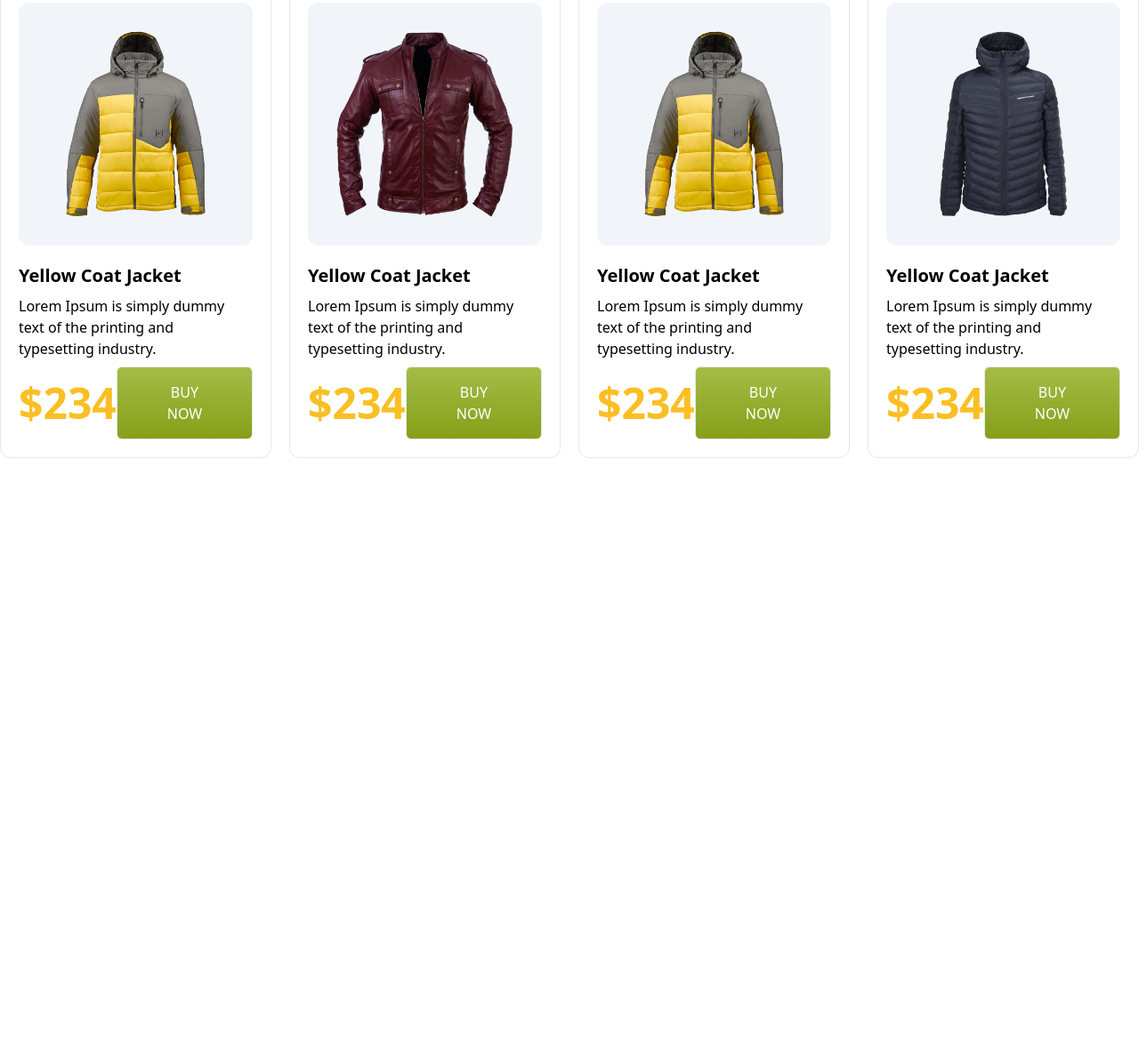
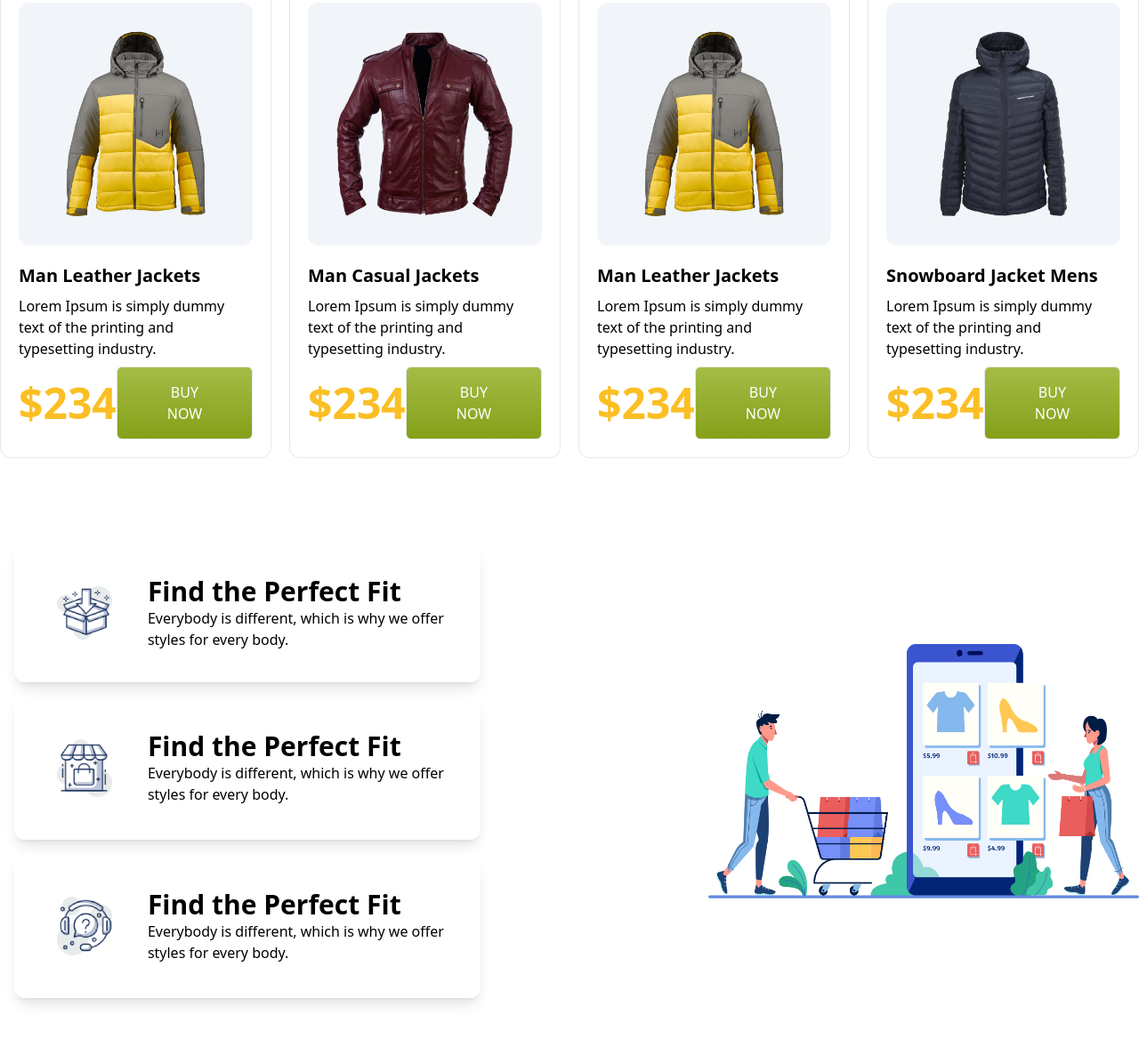
Before and after one commit to sabbirsami/penguin-fashion, a plain HTML site: page index.html in a window 1280 px wide. Shown: the part 1628-2796 px from the top of the page at 89% size. Before the commit the page ends 2143 px from the top, so only its background shows below. Drawn offline with nearby package versions, Linux system fonts and the light colour scheme.

```diff
--- a/index.html
+++ b/index.html
@@ -39,7 +39,7 @@
                 >
                     <div class="banner-text space-y-6">
                         <h1
-                            class="font-semibold text-8xl text-amber-400 heading-font"
+                            class="font-semibold text-7xl text-amber-400 heading-font"
                         >
                             Be the Penguins <br />
                             <span class="text-neutral-950">of Winter</span>
@@ -108,7 +108,7 @@
                         </div>
                         <div class="jacket-text space-y-2">
                             <h2 class="text-xl font-semibold">
-                                Yellow Coat Jacket
+                                Woman Leather Jacket
                             </h2>
                             <p>
                                 Lorem Ipsum is simply dummy text of the printing
@@ -137,9 +137,7 @@
                             />
                         </div>
                         <div class="jacket-text space-y-2">
-                            <h2 class="text-xl font-semibold">
-                                Yellow Coat Jacket
-                            </h2>
+                            <h2 class="text-xl font-semibold">Ladies Jacket</h2>
                             <p>
                                 Lorem Ipsum is simply dummy text of the printing
                                 and typesetting industry.
@@ -168,7 +166,7 @@
                         </div>
                         <div class="jacket-text space-y-2">
                             <h2 class="text-xl font-semibold">
-                                Yellow Coat Jacket
+                                Woman Red Jacket
                             </h2>
                             <p>
                                 Lorem Ipsum is simply dummy text of the printing
@@ -208,7 +206,7 @@
                         </div>
                         <div class="jacket-text space-y-2">
                             <h2 class="text-xl font-semibold">
-                                Yellow Coat Jacket
+                                Man Leather Jackets
                             </h2>
                             <p>
                                 Lorem Ipsum is simply dummy text of the printing
@@ -238,7 +236,7 @@
                         </div>
                         <div class="jacket-text space-y-2">
                             <h2 class="text-xl font-semibold">
-                                Yellow Coat Jacket
+                                Man Casual Jackets
                             </h2>
                             <p>
                                 Lorem Ipsum is simply dummy text of the printing
@@ -268,7 +266,7 @@
                         </div>
                         <div class="jacket-text space-y-2">
                             <h2 class="text-xl font-semibold">
-                                Yellow Coat Jacket
+                                Man Leather Jackets
                             </h2>
                             <p>
                                 Lorem Ipsum is simply dummy text of the printing
@@ -298,7 +296,7 @@
                         </div>
                         <div class="jacket-text space-y-2">
                             <h2 class="text-xl font-semibold">
-                                Yellow Coat Jacket
+                                Snowboard Jacket Mens
                             </h2>
                             <p>
                                 Lorem Ipsum is simply dummy text of the printing
@@ -321,5 +319,77 @@
                 </div>
             </div>
         </section>
+        <!-- OFFER SECTION  -->
+        <section class="py-20">
+            <div class="container mx-auto">
+                <div class="offer-section space-x-60 flex items-center">
+                    <div class="offers">
+                        <div
+                            class="offer flex items-center rounded-xl p-2 m-4 shadow-lg"
+                        >
+                            <div>
+                                <img
+                                    class="p-10 w-48"
+                                    src="./asset/icons/box.png"
+                                    alt=""
+                                />
+                            </div>
+                            <div>
+                                <h2 class="text-3xl font-semibold">
+                                    Find the Perfect Fit
+                                </h2>
+                                <p>
+                                    Everybody is different, which is why we
+                                    offer styles for every body.
+                                </p>
+                            </div>
+                        </div>
+                        <div
+                            class="offer flex items-center rounded-xl p-2 m-4 shadow-lg"
+                        >
+                            <div>
+                                <img
+                                    class="p-10 w-48"
+                                    src="./asset/icons/house.png"
+                                    alt=""
+                                />
+                            </div>
+                            <div>
+                                <h2 class="text-3xl font-semibold">
+                                    Find the Perfect Fit
+                                </h2>
+                                <p>
+                                    Everybody is different, which is why we
+                                    offer styles for every body.
+                                </p>
+                            </div>
+                        </div>
+                        <div
+                            class="offer flex items-center rounded-xl p-2 m-4 shadow-lg"
+                        >
+                            <div>
+                                <img
+                                    class="p-10 w-48"
+                                    src="./asset/icons/question.png"
+                                    alt=""
+                                />
+                            </div>
+                            <div>
+                                <h2 class="text-3xl font-semibold">
+                                    Find the Perfect Fit
+                                </h2>
+                                <p>
+                                    Everybody is different, which is why we
+                                    offer styles for every body.
+                                </p>
+                            </div>
+                        </div>
+                    </div>
+                    <div class="offer-img w-1/2">
+                        <img src="./asset/images/shopping.png" alt="" />
+                    </div>
+                </div>
+            </div>
+        </section>
     </body>
 </html>
```
